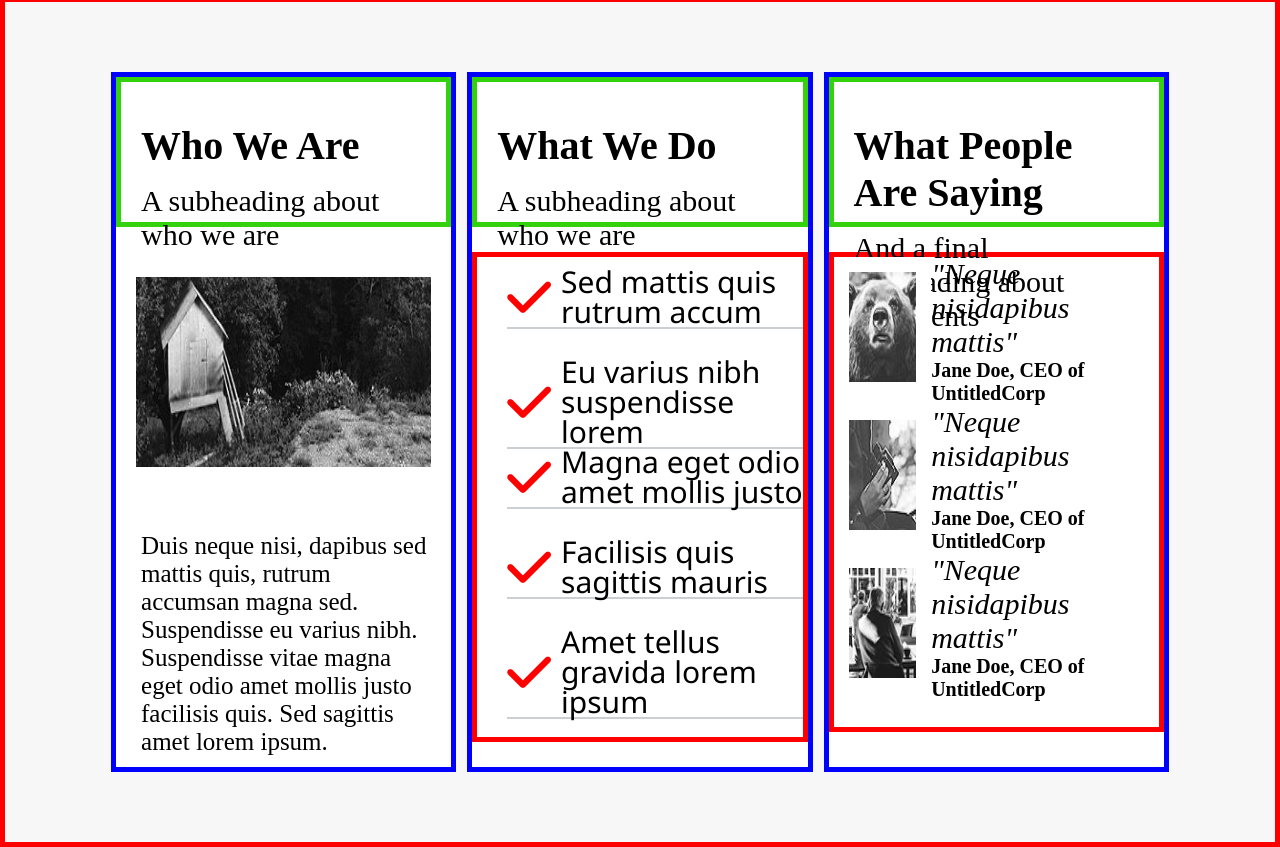
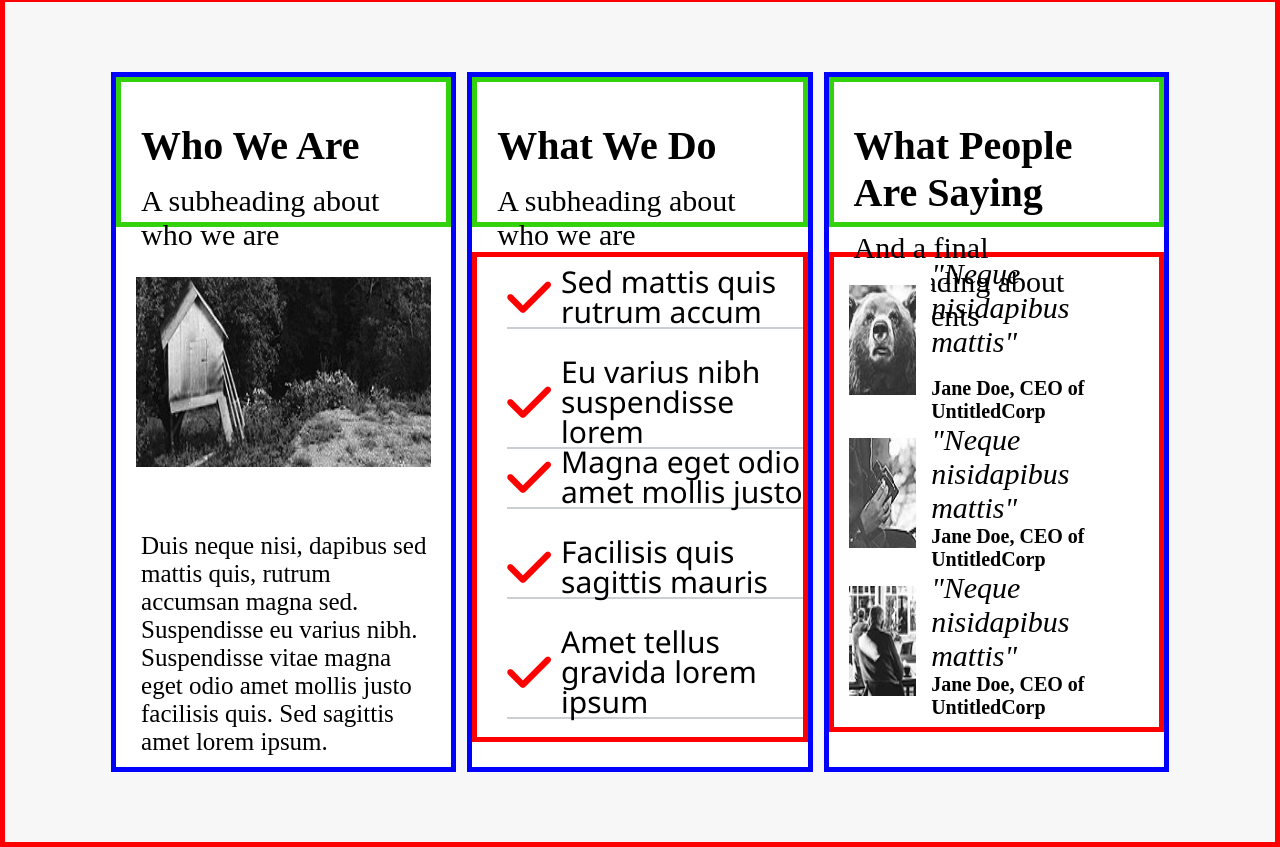
Before and after one commit to Pradumn70/WEB-TECH, a plain HTML site: page DAY9/index.html in a window 1280 px wide. Shown: the part 1103-1950 px from the top of the page. Drawn offline with Linux system fonts and the light colour scheme.

Commit message:
Update index.html

```diff
--- a/DAY9/index.html
+++ b/DAY9/index.html
@@ -177,9 +177,9 @@
           <div id="lastBox">
             <div id="lastBox1">
               <ul>
-                <li style="display:flex;">
+                <li style="display:flex; align-items: center;">
                   <img src="./pic06.jpg" />
-                  <p>
+                  <p style="display: flex;flex-direction:column">
                     <i>"Neque nisidapibus mattis"</i><br>
                     <b>Jane Doe, CEO of UntitledCorp</b>
                   </p>
```
